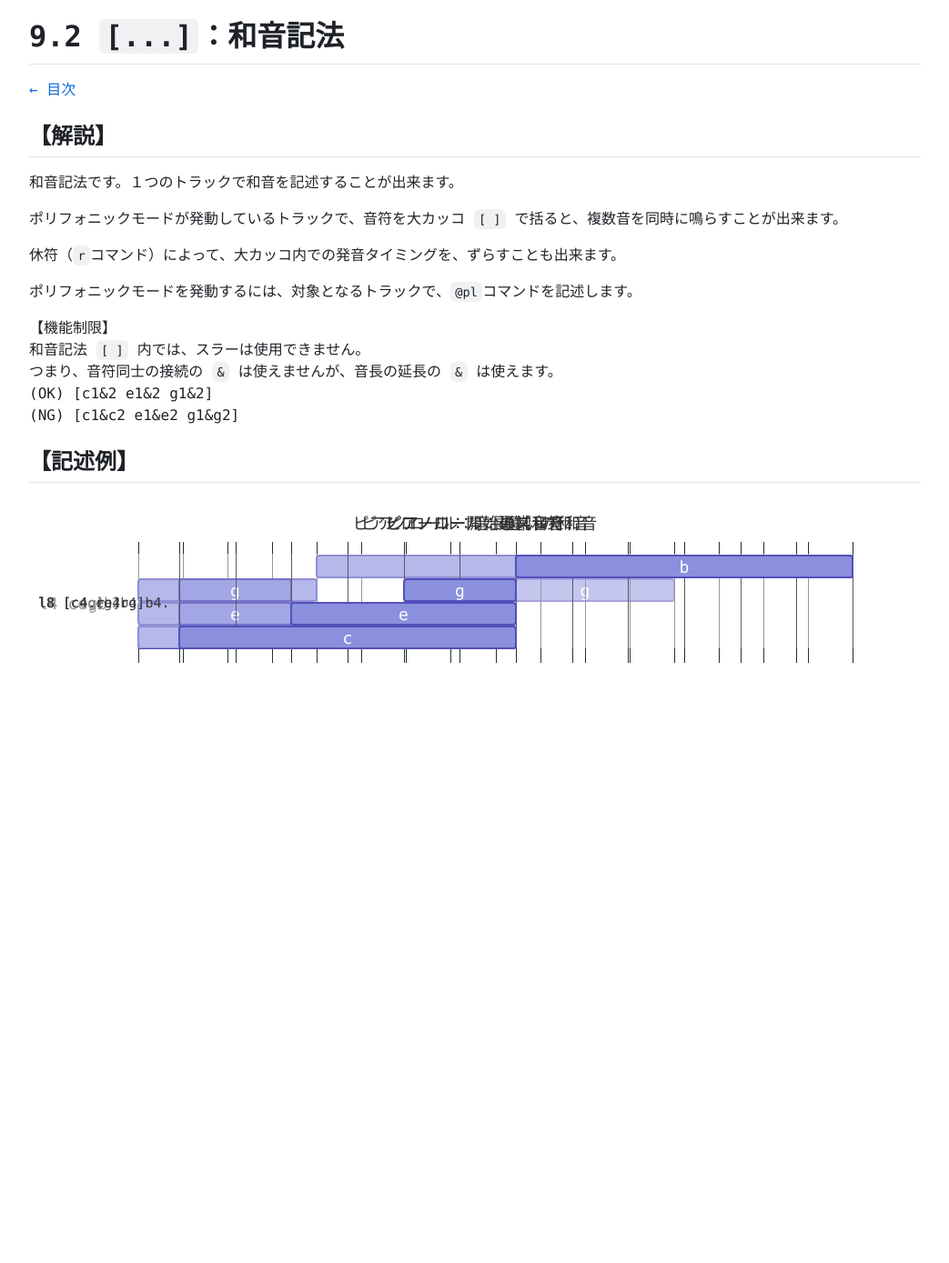
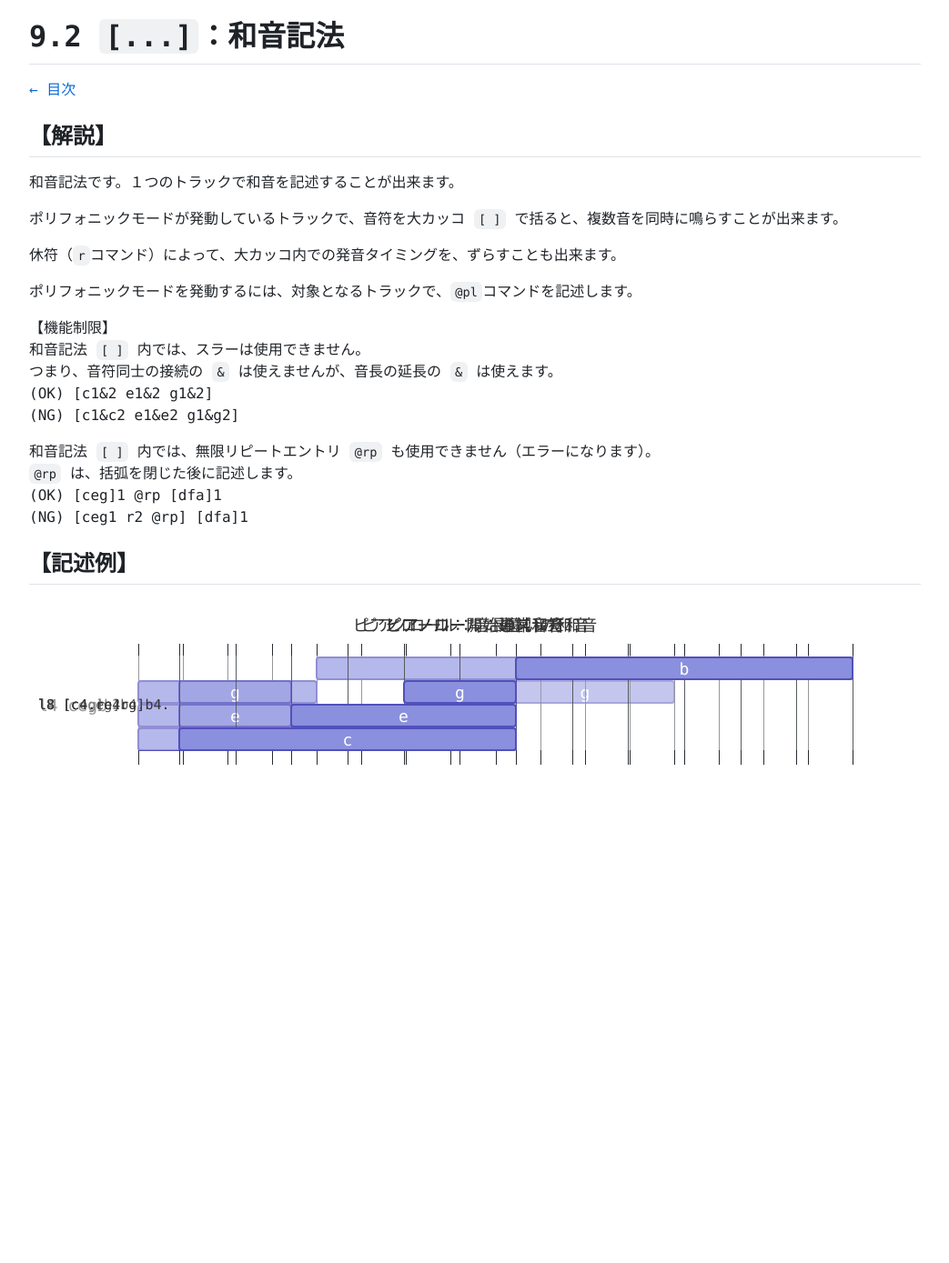
Before and after one commit to lineardrive/V3MMLmanual, a Jekyll site: the page built from docs/ch09/9_2.md, in a window 1280 px wide. Shown: the whole page at 91% size, without its empty margins (8-1051 px from the left). Built offline with Jekyll 4.4.1, drawn with Linux system fonts in a browser that asks for light colours; our own code applies the rules of GitHub Pages for plain Markdown files; before the commit the page ends 1277 px from its top, so only the background shows below that.

Commit message:
docs: 5.7 と 9.2 に、和音記法 [ ] の中では @rp を使えないことを書く（依頼V39）
docs: 5.7 と 9.2 に、和音記法 [ ] の中では @rp を使えないことを書く（依頼V39）

Co-Authored-By: Claude Opus 5.5 <noreply@anthropic.com>

```diff
--- a/docs/ch09/9_2.md
+++ b/docs/ch09/9_2.md
@@ -17,6 +17,11 @@
 つまり、音符同士の接続の `&` は使えませんが、音長の延長の `&` は使えます。
 (OK) [c1&2 e1&2 g1&2]
 (NG) [c1&c2 e1&e2 g1&g2]
+
+和音記法 `[ ]` 内では、無限リピートエントリ `@rp` も使用できません（エラーになります）。
+`@rp` は、括弧を閉じた後に記述します。
+(OK) [ceg]1 @rp [dfa]1
+(NG) [ceg1 r2 @rp] [dfa]1
 
 ## 【記述例】
 
```
Also changed, not shown: docs/ch05/5_7.md (+7 -0 lines).
